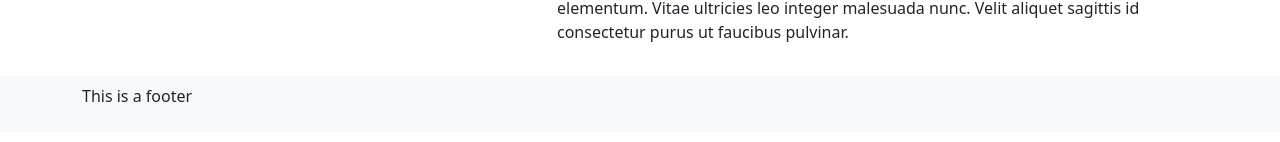
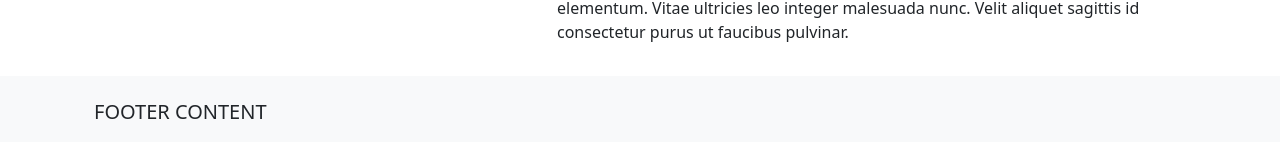
Before and after one commit to cmskorcz/basic-react-site, a React (Create React App) app: page /services in a window 1280 px wide. Shown: the part 810-952 px from the top of the page. Built offline with nearby package versions, Linux system fonts and the light colour scheme.

Commit message:
added mdb ui kit and created starter footer

```diff
--- a/package.json
+++ b/package.json
@@ -7,6 +7,7 @@
     "@testing-library/react": "^13.4.0",
     "@testing-library/user-event": "^13.5.0",
     "bootstrap": "^5.2.1",
+    "mdb-react-ui-kit": "^4.2.0",
     "react": "^18.2.0",
     "react-bootstrap": "^2.5.0",
     "react-dom": "^18.2.0",
--- a/src/components/Footer.js
+++ b/src/components/Footer.js
@@ -1,13 +1,22 @@
-import Navbar from 'react-bootstrap/Navbar';
-import Container from 'react-bootstrap/Container';
+import React from 'react';
+import {
+  MDBFooter,
+  MDBContainer,
+  MDBCol,
+  MDBRow,
+} from 'mdb-react-ui-kit';
 
 function Footer () {
   return (
-    <Navbar bg='light'>
-      <Container>
-        <p>This is a footer</p>
-      </Container>
-    </Navbar>
+    <MDBFooter bgColor='light' className='text-center text-lg-start'>
+      <MDBContainer className='p-4'>
+        <MDBRow>
+          <MDBCol lg={6} md={12} className='mb-4 mb-md-0'>
+            <h5 className='text-uppercase'>Footer Content</h5>
+          </MDBCol>
+        </MDBRow>
+      </MDBContainer>
+    </MDBFooter>
   )
 }
 
```
Also changed, not shown: 1 other file (tests, documents, lock files or other folders).
